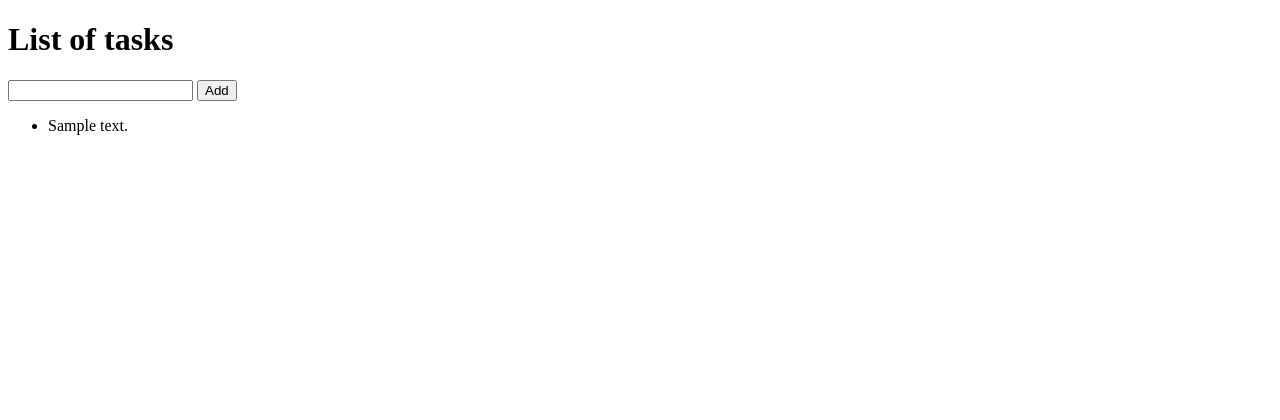
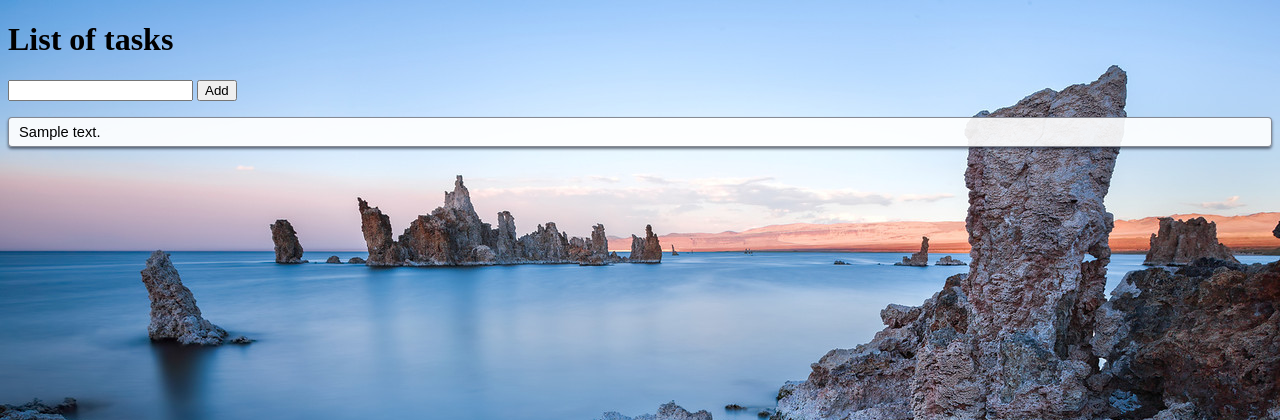
Before and after one commit to dnldpavlik/TimeTrek, a Rails app: page /tasks in a window 1280 px wide. Shown: the top 420 px of the page. Run offline with Rails 7, Linux system fonts and the light colour scheme; tables that the repository leaves empty hold one stand-in row (values such as "Sample post"); style sheets or scripts are compiled from the project's sources; some libraries are stand-ins or nearby versions.

Commit message:
Addition of some styling of the Task index page

```diff
--- a/app/assets/stylesheets/application.css
+++ b/app/assets/stylesheets/application.css
@@ -11,3 +11,10 @@
  *= require_self
  *= require_tree .
  */
+
+body {
+    background-color: tan;
+    background-image: url("/assets/mono-lake-sunset-long-exposure-X2.jpg");
+    background-size: cover;
+    background-repeat: no-repeat;
+}
--- a/app/assets/stylesheets/tasks.css.scss
+++ b/app/assets/stylesheets/tasks.css.scss
@@ -1,3 +1,22 @@
 // Place all the styles related to the Tasks controller here.
 // They will automatically be included in application.css.
 // You can use Sass (SCSS) here: http://sass-lang.com/
+
+.open {
+    padding: 0;
+
+    li {
+        background-color: rgba(255,255,255,0.9);
+        // background-image: url('/assets/Open-Task-Background.png');
+        border-bottom-left-radius: 4px;
+        border-bottom-right-radius: 4px;
+        border-top-left-radius: 4px;
+        border-top-right-radius: 4px;
+        border: 1px solid rgba(18, 25, 40, .5);
+        padding: 6px 8px 6px 10px;
+        box-shadow: 0px 2px 3px rgba(18, 25, 40, 0.6);
+        margin-bottom: 4px;
+        font-family: sans-serif;
+        font-size: 11pt;
+    }
+}
--- a/app/views/tasks/index.html.erb
+++ b/app/views/tasks/index.html.erb
@@ -5,7 +5,7 @@
     <%= submit_tag("Add") %>
 <% end %>
 
-<ul>
+<ul class="open">
 <% @tasks.each do |task| %>
     <li><%= task.description %></li>
 <% end %>
```
Also changed, not shown: app/assets/images/Open-Task-Background.png (added), app/assets/images/WP Cloud Scene Orange Eye.jpg (added), app/assets/images/mono-lake-sunset-long-exposure-X2.jpg (added), app/assets/images/zion-patriarchs-L.jpg (added).
